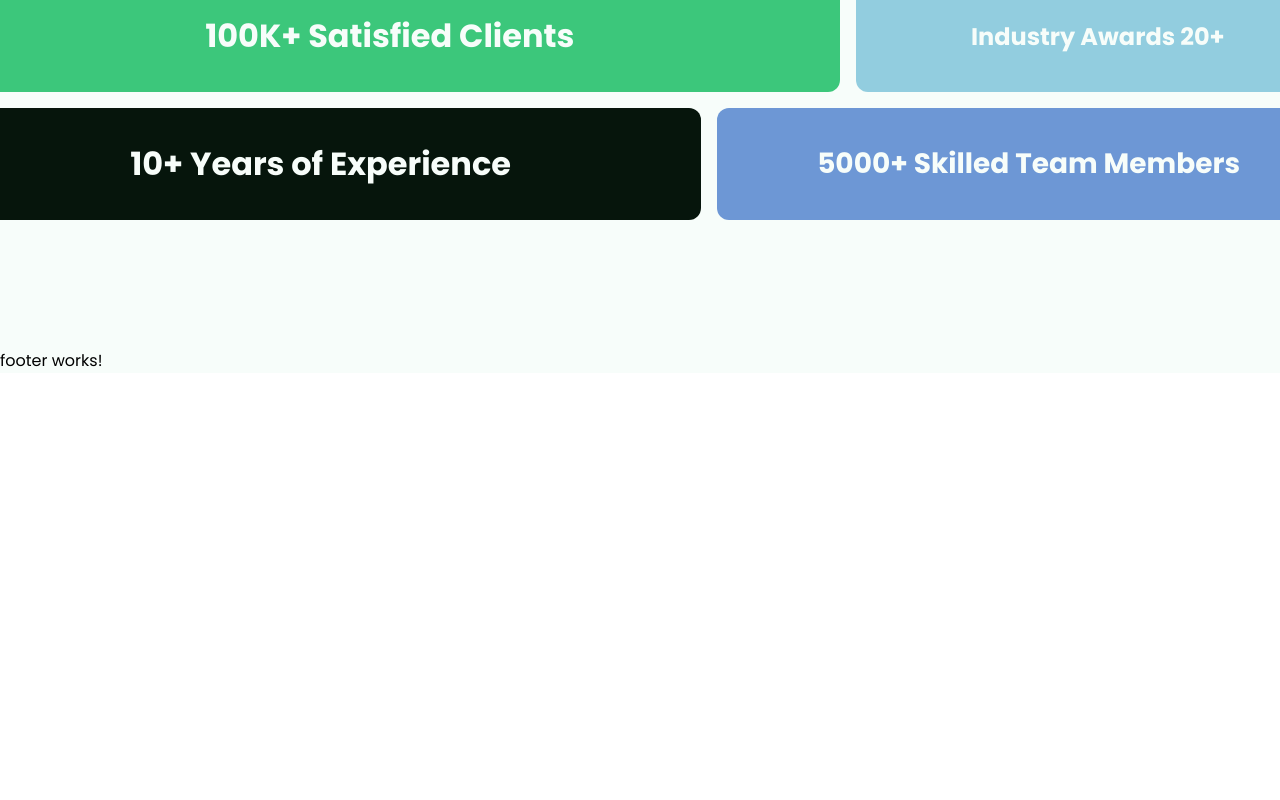
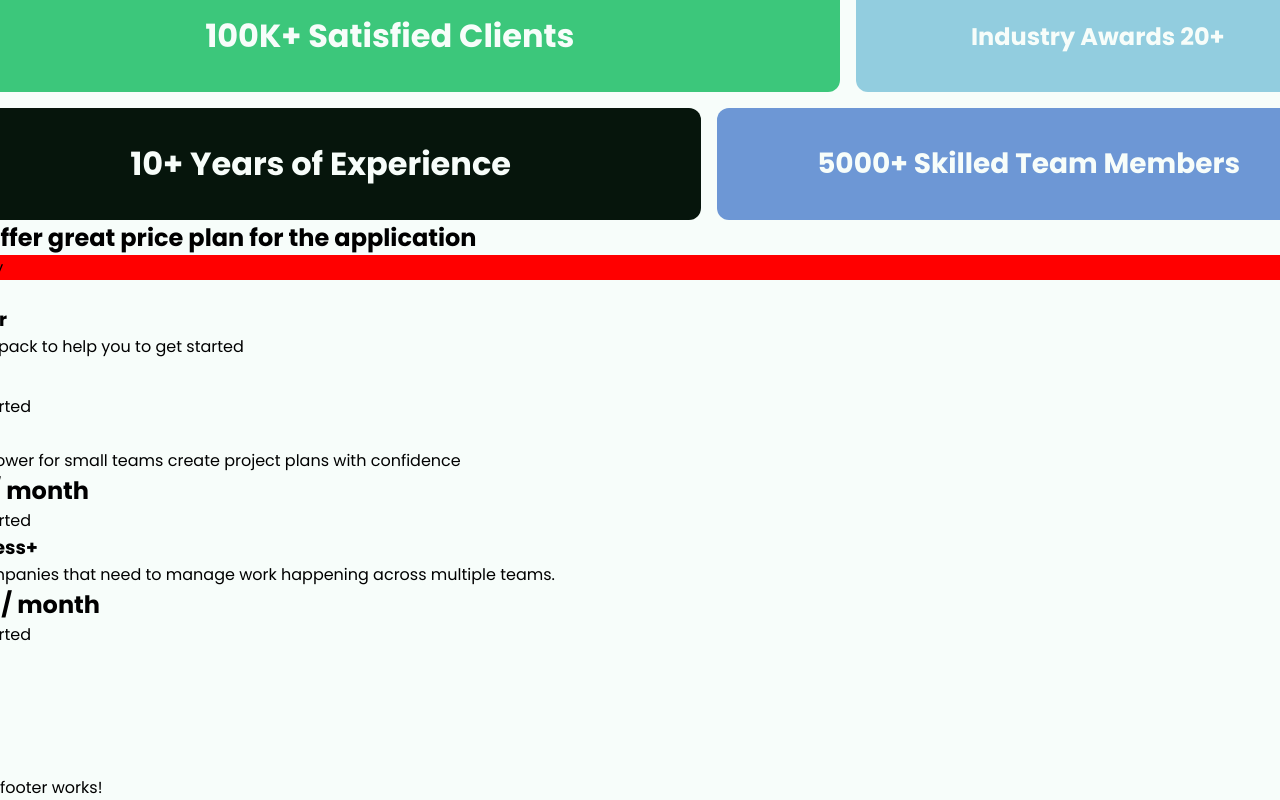
Before and after one commit to Lexsak/choose-color, an Angular app: page / in a window 1280 px wide. Shown: the part 2055-2855 px from the top of the page. Before the commit the page ends 2428 px from the top, so only its background shows below. Built offline with nearby package versions, Linux system fonts and the light colour scheme.

Commit message:
Pricing Section html and basic typescript

```diff
--- a/src/app/pages/home/home.component.css
+++ b/src/app/pages/home/home.component.css
@@ -303,3 +303,15 @@ h1 {
   width: 45%;
   font-size: 28px;
 }
+
+
+
+/* Pricing Section */
+.pricing-btns .btn {
+  cursor: pointer;
+  transition: background-color .5s ease;
+}
+
+.pricing-btns .active {
+  background-color: red;
+}
--- a/src/app/pages/home/home.component.html
+++ b/src/app/pages/home/home.component.html
@@ -229,3 +229,50 @@
     <div id="team" [style.background-color]="getAccentColor()" [style.color]="getBackgroundColor()">5000+ Skilled Team Members</div>
   </div>
 </div>
+
+
+<!-- Pricing Section -->
+<div class="pricing-container">
+  <h2>We offer great <span>price</span> plan for the application</h2>
+  <div class="pricing-btns">
+    <p class="btn" [ngClass]="{'active':pricingIsTrue}" (click)="isMonthly()">Monthly</p>
+    <p class="btn" [ngClass]="{'active':!pricingIsTrue}" (click)="isYearly()">Yearly</p>
+  </div>
+
+  <div class="pricing-options">
+    <!-- Starter -->
+    <div class="option">
+      <div class="option-text">
+        <h3>Starter</h3>
+        <p>Starter pack to help you to get started</p>
+      </div>
+      <h2>Free</h2>
+
+      <p class="option-btn">Get Started</p>
+    </div>
+
+    <!-- Pro -->
+    <div class="option">
+      <div class="option-text">
+        <h3>Pro</h3>
+        <p>More power for small teams create project plans with confidence</p>
+      </div>
+      <h2>$<span>{{pricingPro}}</span> / {{pricingIsTrue ? 'month' : 'year'}}</h2>
+
+      <p class="option-btn">Get Started</p>
+    </div>
+
+
+    <!-- Business+ -->
+    <div class="option">
+      <div class="option-text">
+        <h3>Business+</h3>
+        <p>For companies that need to manage work happening across multiple teams.</p>
+      </div>
+      <h2>$<span>{{pricingBusiness}}</span> / {{pricingIsTrue ? 'month' : 'year'}}</h2>
+
+      <p class="option-btn">Get Started</p>
+    </div>
+
+  </div>
+</div>
--- a/src/app/pages/home/home.component.ts
+++ b/src/app/pages/home/home.component.ts
@@ -44,8 +44,6 @@ export class HomeComponent {
   }
 
   getRGBA(color: string) {
-
-
     const rgbaColor = this.hexOrRgbToRgba(color, 0.2);
 
     return rgbaColor;
@@ -73,4 +71,21 @@ export class HomeComponent {
     // Jeśli kolor nie jest ani w formie HEX, ani RGB, zwróć oryginalny kolor
     return color;
   }
+
+  // Pricing Section
+  pricingIsTrue: boolean = true;
+  pricingPro: number = 20;
+  pricingBusiness: number = 100;
+
+  isMonthly() {
+    this.pricingIsTrue = true;
+    this.pricingPro = 20;
+    this.pricingBusiness = 100;
+  }
+
+  isYearly() {
+    this.pricingIsTrue = false;
+    this.pricingPro = 220;
+    this.pricingBusiness = 1100;
+  }
 }
```
